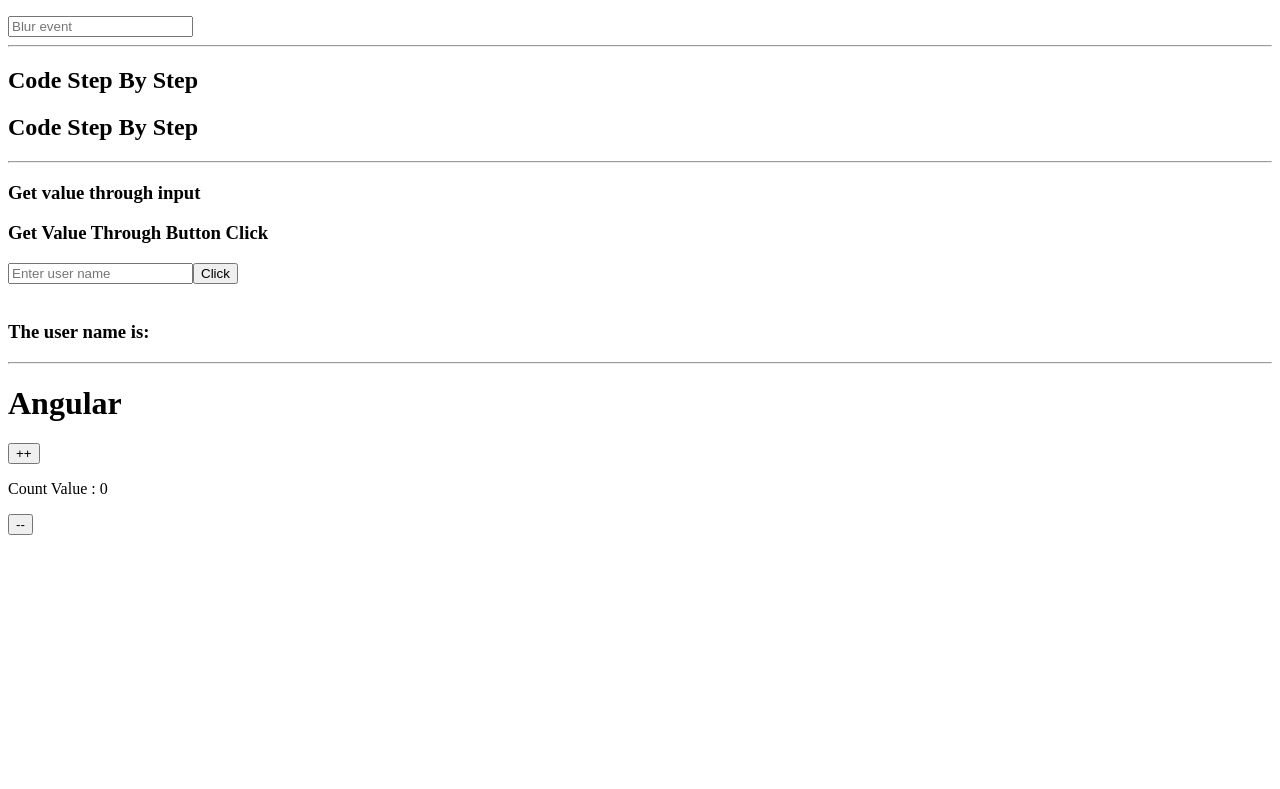
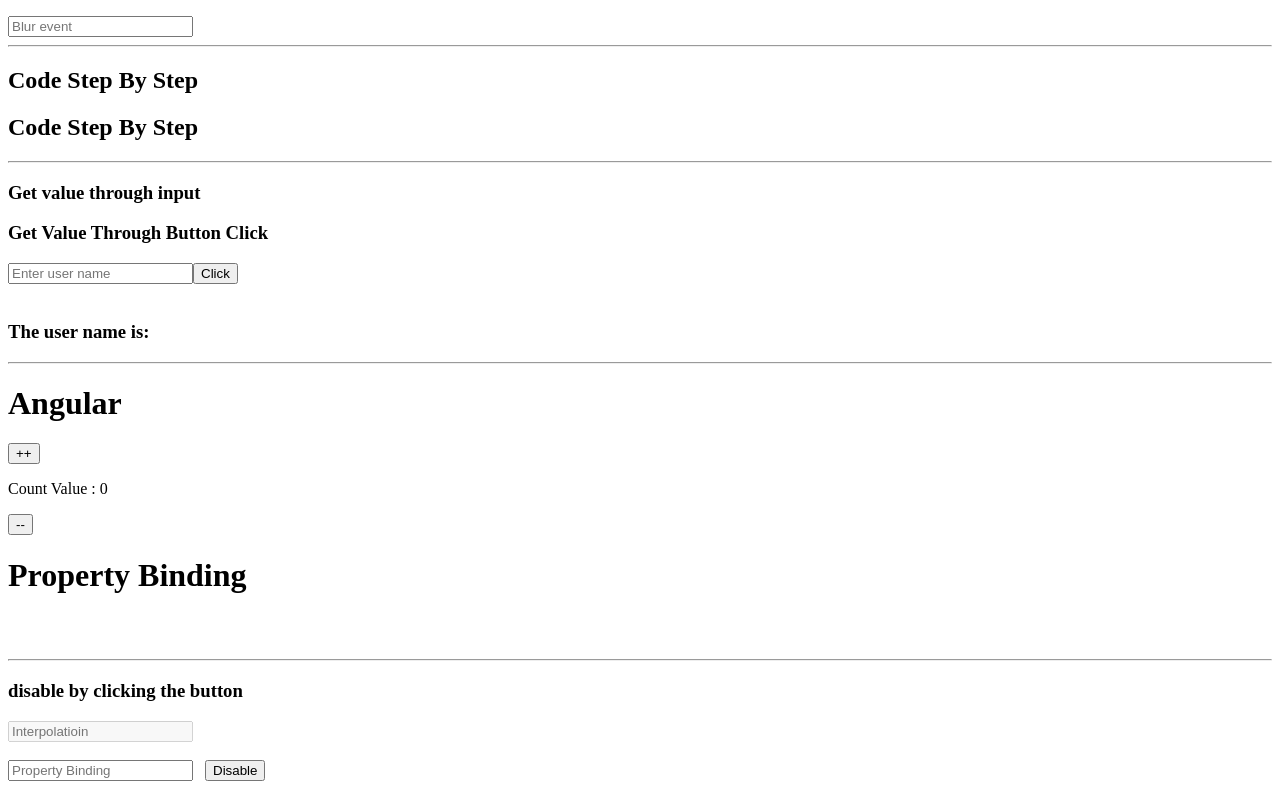
Before and after one commit to prince5638/Learning_Angular, an Angular app: page / in a window 1280 px wide. Shown: the part 477-1266 px from the top of the page. Before the commit the page ends 1020 px from the top, so only its background shows below. Built offline with nearby package versions, Linux system fonts and the light colour scheme.

Commit message:
7) Property binding example
Signed-off-by: Prince Changani <princechangani56385638@gmail.com>

```diff
--- a/src/app/app.component.html
+++ b/src/app/app.component.html
@@ -40,3 +40,16 @@
 <br>
 <p>Count Value : {{count}}</p>
 <button (click)="counter('minus')">--</button>
+<!-- ----------------------------------------------------------------------------------------------------------------------------- -->
+<!-- Property Binding Works for boolean data type also -->
+<h1>Property Binding</h1>
+<!-- <input type="text" name="user-name" placeholder="Interpolatioin" disabled={{disable}}> -->
+<br><br>
+<!-- <input type="text" name="user-number" placeholder="Property Binding" [disabled]=disable> -->
+<hr>
+<h3>disable by clicking the button</h3>
+<input type="text" name="user-name" #toggel placeholder="Interpolatioin" disabled={{disable}}>
+<br><br>
+<input type="text" name="user-number" #toggel placeholder="Property Binding" [disabled]=disable>
+&nbsp;
+<button (click)="inputDisable()">Disable</button>
--- a/src/app/app.component.ts
+++ b/src/app/app.component.ts
@@ -25,7 +25,7 @@
   count:number = 0;
   counter(sign:string)
   {
-    // using if else
+    // using if else.
     // if(sign==="add")
     // {
     //   this.count++;
@@ -34,6 +34,15 @@
     //   this.count--;
     // }
 
+    // Using ternary operator.
     sign === 'add' ? this.count++ : this.count--;
+  };
+
+  // Property binding.
+  disable:boolean = false;
+
+  inputDisable()
+  {
+    this.disable===true ? this.disable = false : this.disable = true;
   }
 }
```
